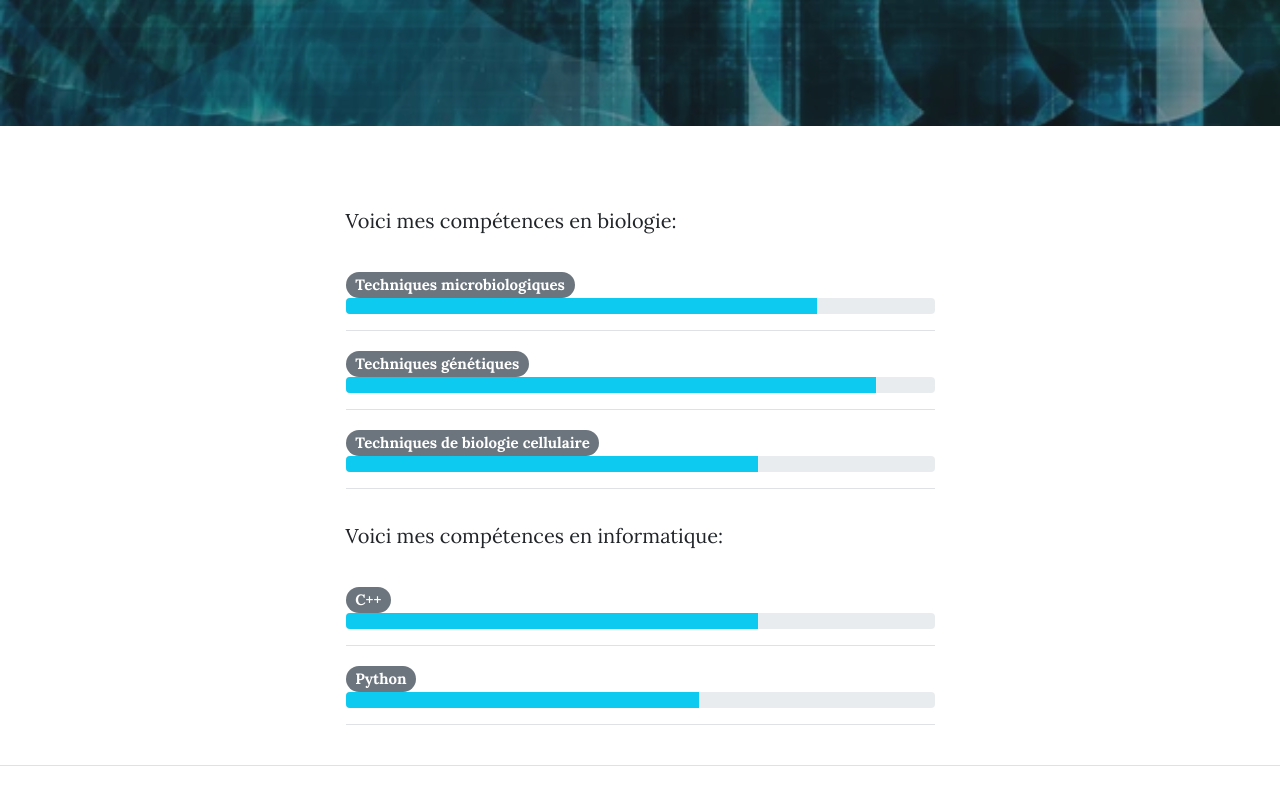
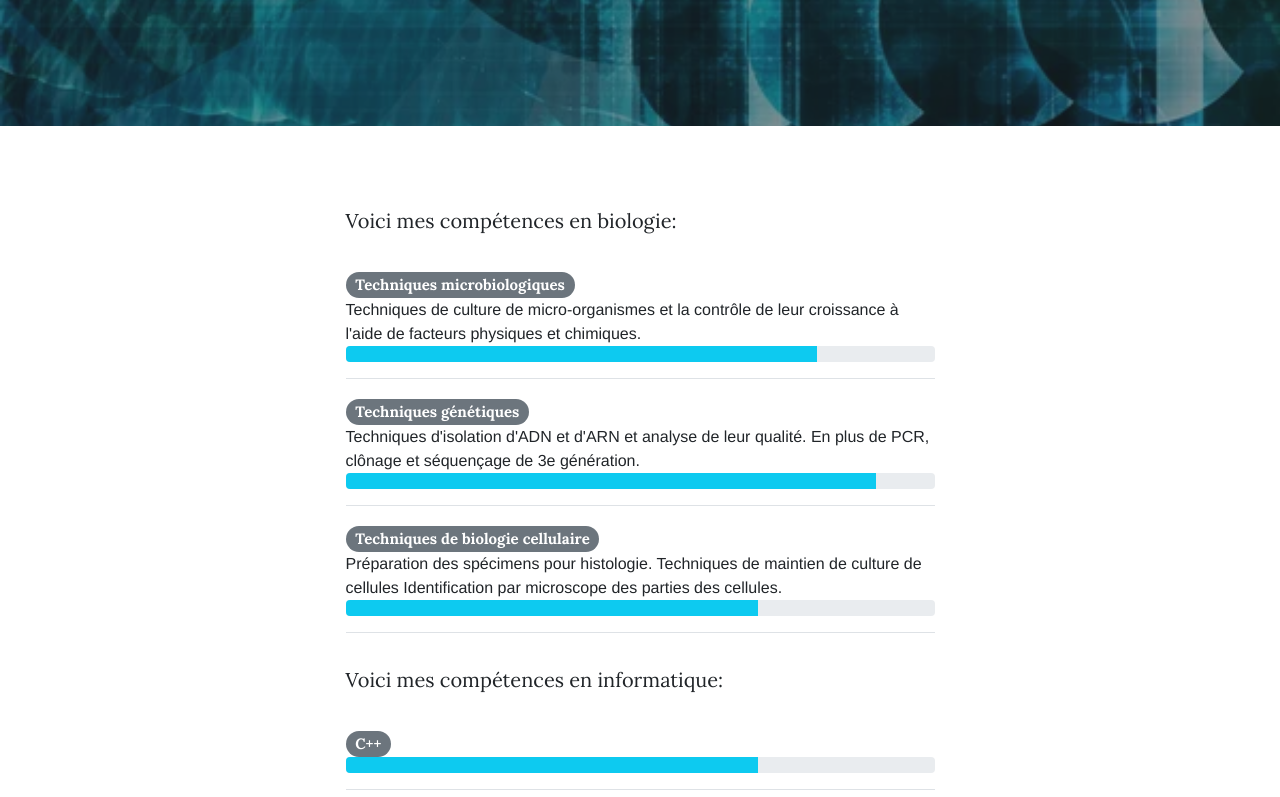
Before and after one commit to k8gra/info4042-projet2, a plain HTML site: page competences.html in a window 1280 px wide. Shown: the part 502-1299 px from the top of the page. Drawn offline with nearby package versions, Linux system fonts and the light colour scheme.

Commit message:
added details to competences

```diff
--- a/competences.html
+++ b/competences.html
@@ -57,16 +57,30 @@
                     <div class="col-md-10 col-lg-8 col-xl-7">
                         <p>Voici mes compétences en biologie: </p>
                         <span class="badge rounded-pill bg-secondary">Techniques microbiologiques</span>
+                        <p class="subparagraph">
+                            Techniques de culture de micro-organismes et la contrôle de
+                            leur croissance à l'aide de facteurs physiques et chimiques.
+
+                        </p>
                         <div class="progress">
                             <div class="progress-bar bg-info" role="progressbar" style="width:80%" aria-valuenow="100" aria-valuemin="0" aria-valuemax="100"></div>
                           </div>
                         <hr>
+
                         <span class="badge rounded-pill bg-secondary">Techniques génétiques</span>
+                        <p class="subparagraph">
+                            Techniques d'isolation d'ADN et d'ARN et analyse de leur qualité.
+                            En plus de PCR, clônage et séquençage de 3e génération.
+                        </p>
                         <div class="progress">
                             <div class="progress-bar bg-info" role="progressbar" style="width:90%" aria-valuenow="100" aria-valuemin="0" aria-valuemax="100"></div>
                           </div>
                           <hr>
                         <span class="badge rounded-pill bg-secondary">Techniques de biologie cellulaire</span>
+                        <p class="subparagraph">
+                            Préparation des spécimens pour histologie. Techniques de maintien de culture de cellules
+                            Identification par microscope des parties des cellules.
+                        </p>
                         <div class="progress">
                             <div class="progress-bar bg-info" role="progressbar" style="width:70%" aria-valuenow="100" aria-valuemin="0" aria-valuemax="100"></div>
                           </div>
--- a/css/portfolio.css
+++ b/css/portfolio.css
@@ -5,3 +5,9 @@
     border-radius:10%;
     margin-left:30px; /*mettre plus à droite dans le card*/
 }
+
+.subparagraph {
+    font-size:1rem;
+    font-family:'Franklin Gothic Medium', 'Arial Narrow', Arial, sans-serif;
+    margin:0;
+}
```
